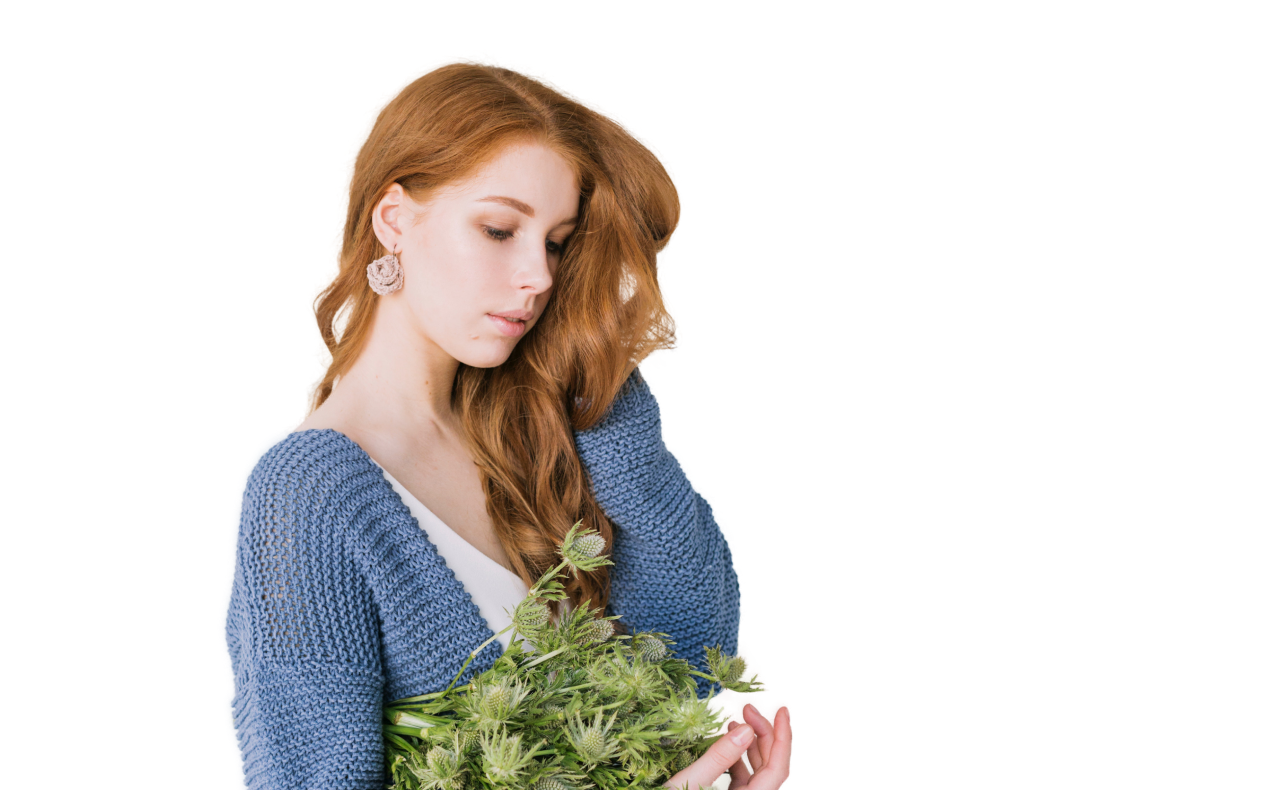
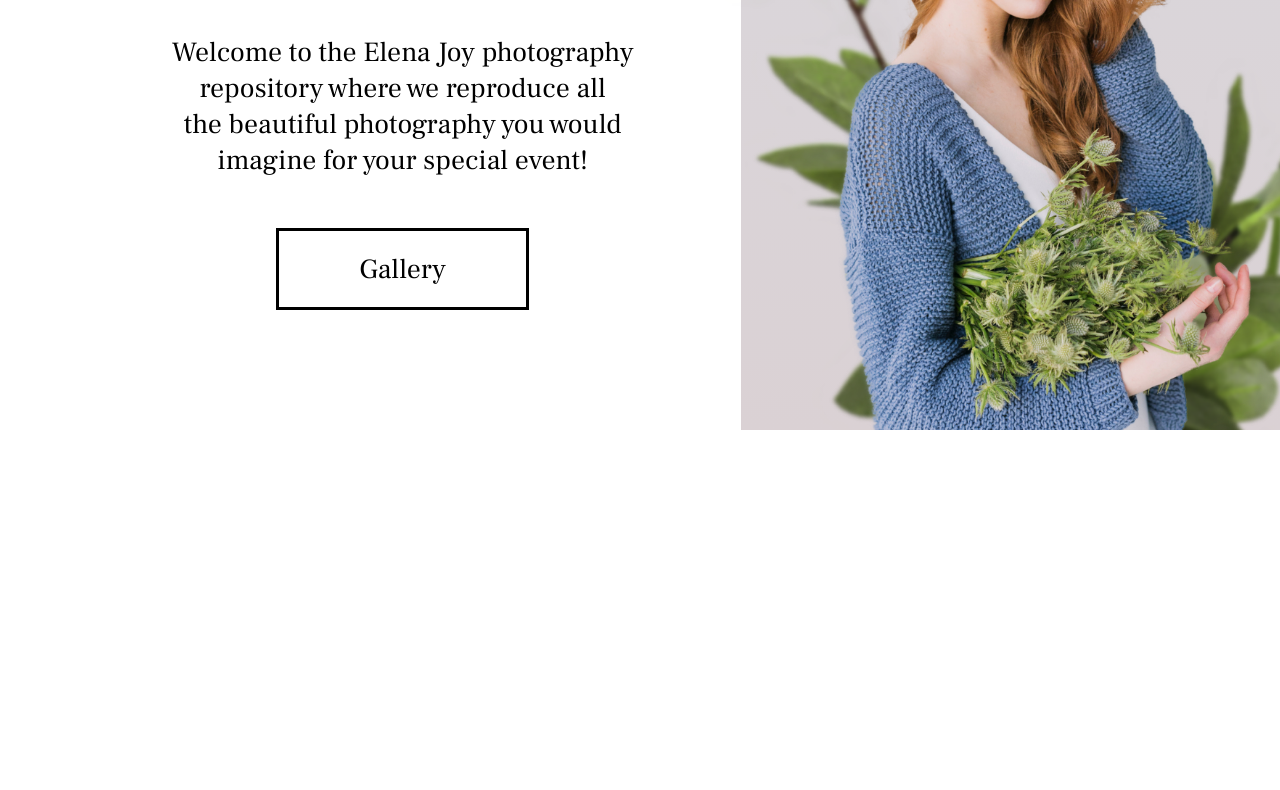
Before and after one commit to CharltonOware/Elena-Joy, a plain HTML site: page index.html in a window 1280 px wide. Shown: the part 371-1161 px from the top of the page. After the commit the page ends 801 px from the top, so only its background shows below. Drawn offline with Linux system fonts and the light colour scheme.

Commit message:
Style the hero section -apply flex and flex-wrap to the hero section -add images to the hero-image class and style

```diff
--- a/index.html
+++ b/index.html
@@ -25,7 +25,7 @@
     </header>
     <main>
         <section class="hero">
-            <div class="hero-introduction">
+            <div class="hero-introduction flex">
                 <h2>Elena Joy <br/>
                     Photography
                 </h2>
@@ -38,7 +38,10 @@
             <div class="hero-images">
                 <img class="hero-elena"
                 src="/img/elena-joy.png"
-                alt="picture of elena joy">
+                alt="picture of elena joy"
+                />
+                <img src="/img/plant1.png" alt="" class="plant1 plant">
+                <img src="/img/plant2.png" alt="" class="plant2 plant">
             </div>
         </section>
     </main>
--- a/style.css
+++ b/style.css
@@ -87,6 +87,8 @@ h1 {
 .main-head {
     /* background: #414141; */
     box-shadow: 0px 10px 10px rgba(0,0,0,0.1);
+    z-index: 2;
+    position: relative;
 }
 nav {
     width: 90%;
@@ -106,3 +108,54 @@ nav {
     justify-content: space-around;
     flex: 1 1 20rem;
 }
+
+.hero {
+    min-height: 90vh;
+    width: 95%;
+    margin: 0 0 0 auto;
+    display: flex;
+    flex-wrap: wrap;
+    overflow: hidden;
+}
+
+.hero-introduction {
+    flex: 2 1 40rem;
+    text-align: center;
+}
+
+.hero-introduction p {
+    padding: 5rem 10rem;
+}
+
+.hero-introduction h2 {
+    padding-top: 3rem;
+}
+
+.hero-introduction a {
+    padding: 2rem 8rem;
+    border: 3px solid black;
+}
+
+.hero-images {
+    flex: 1 1 40rem;
+    background: linear-gradient(#dad8dd, #dad1d4);
+    position: relative;
+    z-index: 1;
+}
+
+.hero-elena {
+    width: 100%;
+    height: 100%;
+    object-fit: cover;
+}
+
+.plant {
+    position: absolute;
+    bottom: 0;
+    left: -20%;
+    z-index: -1;
+}
+
+.plant2 {
+    left: 40%;
+}
```
